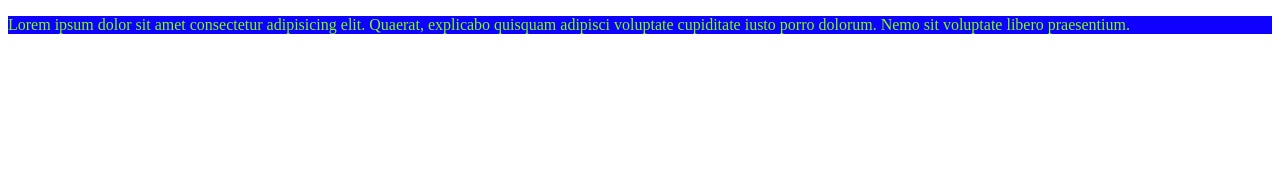
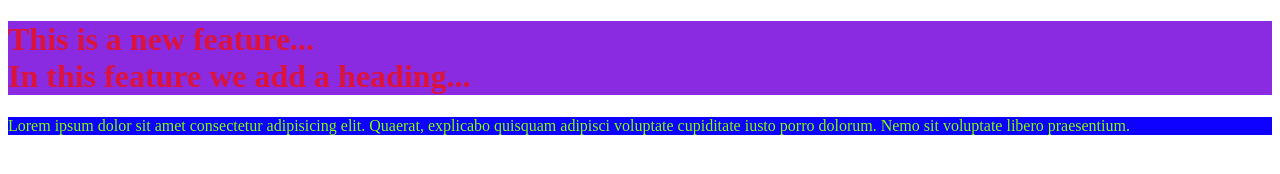
Before and after one commit to jay-biswass/LocalRepo, a plain HTML site: page index.html in a window 1280 px wide. Drawn offline with Linux system fonts and the light colour scheme.

Commit message:
Adding new heading

```diff
--- a/index.html
+++ b/index.html
@@ -7,6 +7,11 @@
     <link rel="stylesheet" href="style.css">
   </head>
   <body>
+    <h1>
+        This is a new feature...
+        <br>
+        In this feature we add a heading...
+    </h1>
     <p>
       Lorem ipsum dolor sit amet consectetur adipisicing elit. Quaerat,
       explicabo quisquam adipisci voluptate cupiditate iusto porro dolorum. Nemo
--- a/style.css
+++ b/style.css
@@ -2,3 +2,7 @@ p {
     color: chartreuse;
     background: #0e01ff;
 }
+h1 {
+    color: crimson;
+    background-color: blueviolet;
+}
```
